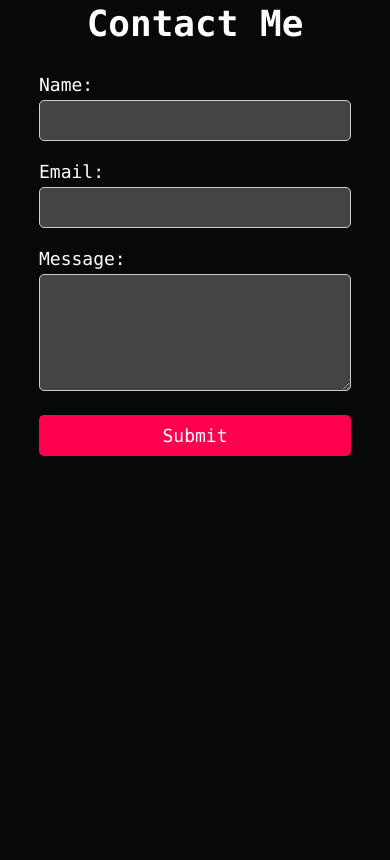
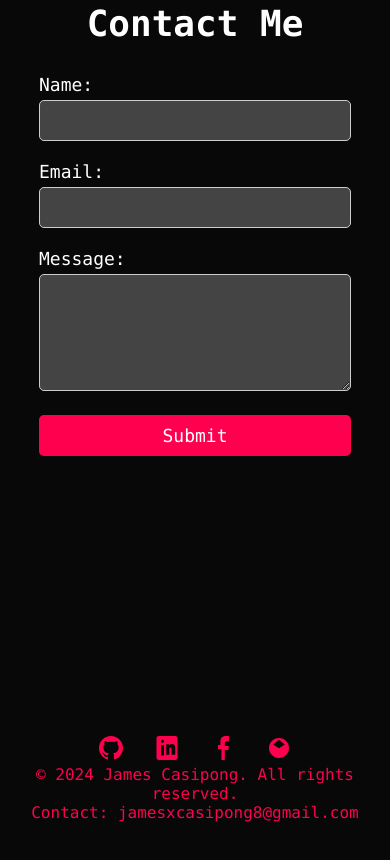
Before and after one commit to jamescasipong/sample-portfolio, a plain HTML site: page index.html in a window 390 px wide. Shown: the part 6086-6946 px from the top of the page. Before the commit the page ends 6862 px from the top, so only its background shows below. Drawn offline with Linux system fonts and the light colour scheme.

Commit message:
add footer and style on it

```diff
--- a/index.html
+++ b/index.html
@@ -6,6 +6,7 @@
     <meta name="viewport" content="width=device-width" />
     <title>James Casipong</title>
     <link rel="stylesheet" href="style.css" />
+	<link rel="logo" href="https://cdnjs.cloudflare.com/ajax/libs/font-awesome/6.0.0-beta3/css/all.min.css" integrity="sha512-hp3IMQrVuKuLVYyzjHjUa9om5g5y6+8wr3sMKX2Fcmf6UNVOFqj5bDn0yQ3Z2ZctZnXsZpJv7/etPTzQ+Hw6+A==" crossorigin="anonymous" referrerpolicy="no-referrer" />
     <link rel="icon" type="image/x-icon" href="images/icon.ico" />
     <script
       src="https://kit.fontawesome.com/ec50004a37.js"
@@ -272,7 +273,27 @@
           </form>
         </div>
       </div>
+
     </div>
+
+	<footer id="footer">
+  <div>
+    <a href="https://github.com/jamescasipong" target="_blank">
+      <svg xmlns="http://www.w3.org/2000/svg" viewBox="0 0 24 24" width="24" height="24"><path fill="#ff004f" d="M12 0C5.37 0 0 5.37 0 12c0 5.29 3.438 9.764 8.205 11.364.6.11.82-.255.82-.573 0-.282-.01-1.032-.015-2.022-3.338.724-4.042-1.608-4.042-1.608-.546-1.386-1.333-1.756-1.333-1.756-1.09-.745.083-.73.083-.73 1.205.085 1.838 1.236 1.838 1.236 1.07 1.835 2.807 1.305 3.494.998.11-.776.418-1.305.76-1.605-2.665-.305-5.466-1.332-5.466-5.93 0-1.31.465-2.382 1.235-3.225-.125-.305-.54-1.523.117-3.176 0 0 1.005-.322 3.3 1.23.96-.266 1.98-.398 3-.405 1.02.007 2.04.14 3 .405 2.29-1.552 3.295-1.23 3.295-1.23.66 1.653.242 2.871.117 3.176.765.843 1.23 1.915 1.23 3.225 0 4.61-2.805 5.625-5.475 5.92.43.365.815 1.1.815 2.22 0 1.605-.015 2.896-.015 3.286 0 .315.21.685.825.57C20.565 21.758 24 17.29 24 12c0-6.627-5.373-12-12-12"></path></svg>
+    </a>
+    <a href="https://linkedin.com/in/james-casipong" target="_blank">
+      <svg xmlns="http://www.w3.org/2000/svg" viewBox="0 0 24 24" width="24" height="24"><path fill="#ff004f" d="M20.25 0h-16.5c-1.242 0-2.25 1.008-2.25 2.25v19.5c0 1.242 1.008 2.25 2.25 2.25h16.5c1.242 0 2.25-1.008 2.25-2.25v-19.5c0-1.242-1.008-2.25-2.25-2.25zm-11.25 19.5h-3v-10.5h3v10.5zm-1.5-12.75c-.828 0-1.5-.672-1.5-1.5s.672-1.5 1.5-1.5 1.5.672 1.5 1.5-.672 1.5-1.5 1.5zm12 12h-3v-5.97c0-1.728-2.25-1.587-2.25 0v5.97h-3v-10.5h3v1.275c1.107-2.052 6-2.205 6 1.968v7.257z"/></svg>
+    </a>
+    <a href="https://facebook.com/casipongjames15" target="_blank">
+      <svg xmlns="http://www.w3.org/2000/svg" viewBox="0 0 24 24" width="24" height="24"><path fill="#ff004f" d="M13.789 24V13.922h3.473l.52-4.03h-3.993v-2.57c0-1.167.325-1.964 2.002-1.964h2.14V0h-3.128c-4.014 0-5.37 2.18-5.37 5.804v3.288H7v4.03h3.474V24h3.315z"/></svg>
+    </a>
+    <a href="mailto:jamesxcasipong8@gmail.com" target="_blank">
+      <svg xmlns="http://www.w3.org/2000/svg" viewBox="0 0 24 24" width="24" height="24"><path fill="#ff004f" d="M12 2C6.486 2 2 6.486 2 12s4.486 10 10 10 10-4.486 10-10S17.514 2 12 2zm0 1.665l5.835 4.863L12 12.168 6.165 8.528 12 3.665zm-7.928 8.84l7.928 6.61 7.928-6.61-1.195-1.441-6.733 5.61-.776.647-.776-.647-6.734-5.61-1.194 1.441z"/></svg>
+    </a>
+  </div>
+  <p>&copy; 2024 James Casipong. All rights reserved.</p>
+  <p>Contact: jamesxcasipong8@gmail.com </p>
+</footer>
 
     <script src="js/script.js"></script>
   </body>
--- a/style.css
+++ b/style.css
@@ -151,18 +151,13 @@ nav ul li a:hover::after {
 
 .home-buttons a {
   text-align: center;
-  padding-top: 15px;
+  padding: 15px 35px;
   background-color: #080808;
-  padding-right: 35px;
-  padding-left: 35px;
-  border-style: solid;
-  border-color: #ff004f;
+  border: 1px solid #ff004f;
   font-size: 20px;
-  padding-bottom: 15px;
   border-radius: 5px;
   color: #ff004f;
   margin-right: 20px;
-  border-width: 1px;
   cursor: pointer;
   transition: background-color 0.15s, color 0.15s, transform 0.2s ease-in-out;
   display: inline-block;
@@ -170,10 +165,15 @@ nav ul li a:hover::after {
 }
 
 .home-buttons a:hover {
-	background-color: #ff004f;
-	color: white;
-	transform: scale(1.1);
+  background-color: #ff004f;
+  color: white;
+  transform: scale(1.1);
 }
+
+.home-buttons a:focus {
+  opacity: 0.5; /* Example of `:active` state style */
+}
+
 
 .about-col-2 .about-me {
 	line-height: 1.5;
@@ -413,8 +413,30 @@ h1.sub-title {
 }
 
 /* --------- contact ---------- */
+
+#footer {
+      background-color: #080808;
+      color: #ff004f;
+      text-align: center;
+      padding: 20px 0;
+      position: fixed;
+      bottom: 0;
+      width: 100%;
+    }
+    #footer a {
+      color: #ff004f;
+      text-decoration: none;
+      margin: 0 10px;
+      font-size: 20px;
+    }
+    #footer a:hover {
+      opacity: 0.7;
+    }
+
+
 #contact {
   padding: 250px 0;
+  height: auto;
   color: #fff;
 }
 
@@ -567,6 +589,17 @@ div .portfolio-items p {
     clear: both;
   }
 
+  #footer {
+	  background-color: #080808;
+      color: #ff004f;
+      text-align: center;
+      padding: 20px 0;
+      position: static;
+      bottom: 0;
+      width: 100%;
+
+  }
+
   #about .column div {
     float: none; /* Remove float */
     width: auto; /* Reset width */
```
